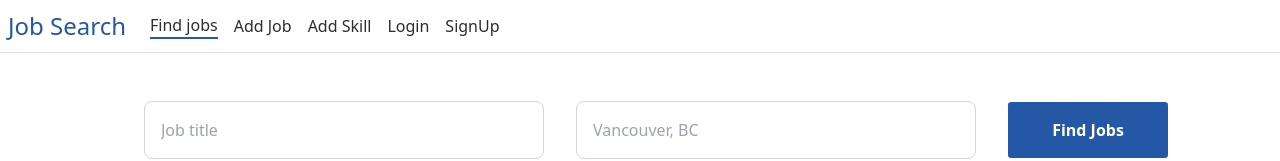
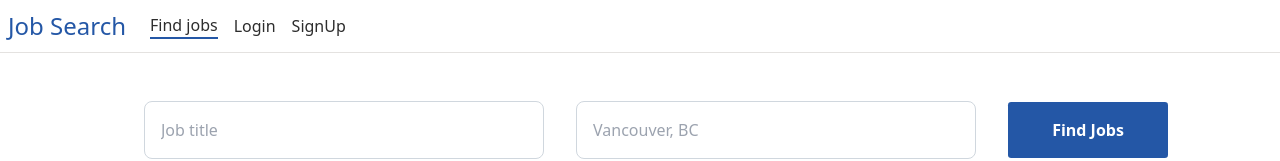
Before and after one commit to sounit-organization/job_search_app_front, a React (Create React App) app: page / in a window 1280 px wide. Shown: the top 161 px of the page. Built offline with nearby package versions, Linux system fonts and the light colour scheme; no server answers.

Commit message:
add login status check to nav item

```diff
--- a/src/presentation/components/organisms/header.tsx
+++ b/src/presentation/components/organisms/header.tsx
@@ -21,8 +21,8 @@ const Header = () => {
       </Link>
       <div className={classes[`${componentName}__nav-items`]}>
         <NavItem title="Find jobs" to="/" />
-        <NavItem title="Add Job" to="/jobs/new" />
-        <NavItem title="Add Skill" to="/skills/new" />
+        {isLogin && <NavItem title="Add Job" to="/jobs/new" />}
+        {isLogin && <NavItem title="Add Skill" to="/skills/new" />}
         {!isLogin && <NavItem title="Login" to="/login" />}
         {!isLogin && <NavItem title="SignUp" to="/signUp" />}
       </div>
```
